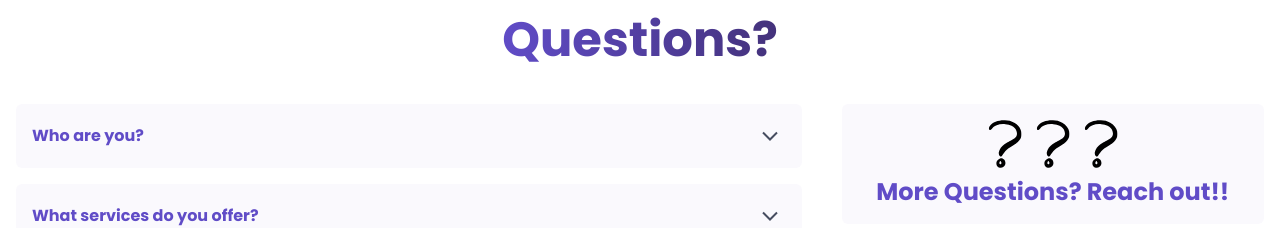
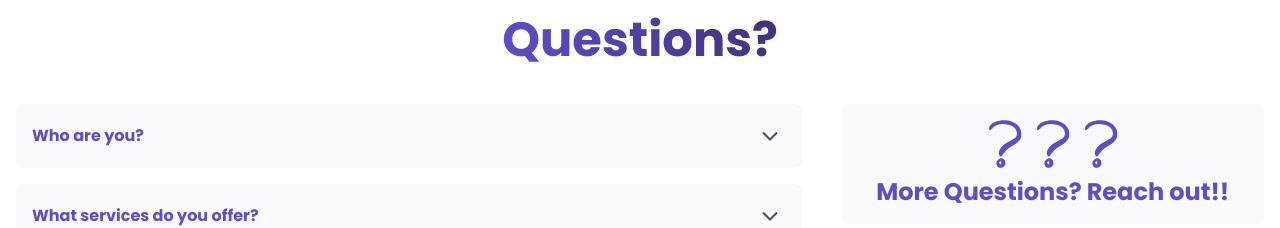
Before and after one commit to khaleedcodes/nimor, a React (Vite) app: page / in a window 1280 px wide. Shown: the part 4120-4348 px from the top of the page. Built offline with nearby package versions, Linux system fonts and the light colour scheme.

Commit message:
layout almost completed

```diff
--- a/src/assets/icons/QuestionMark.tsx
+++ b/src/assets/icons/QuestionMark.tsx
@@ -11,11 +11,11 @@ function QuestionMark() {
         <g clip-path="url(#clip0)">
           <path
             d="M66.9413 6.80024C59.1446 2.43766 50.3245 0.277133 41.4114 0.546415C33.6617 0.308912 25.9438 1.64708 18.7181 4.48125C12.0212 7.16705 7.11762 10.8027 3.73179 15.5952C2.58277 17.3085 1.79652 19.2423 1.42204 21.2758C0.97128 23.5617 1.7923 25.2296 3.67583 25.8522C5.85814 26.5728 7.23824 25.1582 8.4057 23.5228L8.82169 22.9385C10.1179 21.1077 11.4584 19.2152 13.1488 17.9545C15.7556 16.0268 18.6039 14.4551 21.6193 13.2801C28.0755 10.7638 35.2167 9.95614 44.0928 10.7417C50.2398 11.2857 55.4312 12.7133 59.9633 15.1056C66.4404 18.5244 70.5686 22.8625 72.5848 28.3679C75.4394 36.1682 73.865 42.4267 67.9047 46.9699C64.5038 49.4399 60.9478 51.6851 57.2593 53.6917L57.0866 53.7904C55.3042 54.811 53.4087 55.7231 51.5754 56.6054C50.2875 57.2254 48.9544 57.8675 47.6633 58.5446C38.7931 63.1962 32.6943 69.339 29.0187 77.3231C28.0815 79.2688 27.4163 81.3352 27.0419 83.4647C26.7751 85.0929 26.8451 86.7588 27.2472 88.3584C27.6494 89.9574 28.3749 91.4558 29.3787 92.7595C30.3774 94.0916 31.4057 94.378 32.0928 94.3825H32.1129C32.5959 94.363 33.0677 94.2306 33.4907 93.9943C33.9137 93.7586 34.276 93.4262 34.5487 93.0237C35.0787 92.3394 35.6177 91.6603 36.1586 90.9819C37.5836 89.1849 39.0565 87.3268 40.3515 85.3785C44.398 79.2837 49.9011 74.3075 57.6696 69.7175C62.4729 66.9668 67.1332 63.9695 71.6324 60.7377C74.789 58.4139 77.6243 55.6764 80.0629 52.5972C85.1732 46.0616 86.8635 38.6007 85.0863 30.4212C82.8833 20.3058 76.7788 12.3601 66.9413 6.80024Z"
-            fill="#000000"
+            fill="#604cc7"
           />
           <path
             d="M30.0332 123.356C30.5839 123.438 31.1398 123.48 31.6965 123.479C34.3927 123.446 37.0093 122.554 39.1723 120.931C41.3352 119.308 42.9333 117.037 43.738 114.442C44.2238 112.472 44.2537 110.416 43.8254 108.432C43.3971 106.449 42.5221 104.591 41.2679 103.003C40.3147 101.695 39.0606 100.641 37.6134 99.9325C36.1662 99.2229 34.5695 98.8795 32.9612 98.9308C30.8239 98.9379 30.4738 99.0873 26.9591 101.159C24.5168 102.527 22.6082 104.692 21.5469 107.297C20.4857 109.903 20.3345 112.795 21.1184 115.499C22.4288 120.022 25.4291 122.665 30.0332 123.356ZM31.4931 106.086C31.6863 106.346 31.8793 106.59 32.066 106.831C32.6296 107.467 33.0916 108.188 33.4356 108.968C33.8303 110.059 33.9134 111.24 33.6752 112.377C33.4679 112.932 33.0586 113.386 32.5304 113.648C31.8288 114.105 30.9879 114.294 30.16 114.182C29.7343 114.067 28.4395 113.715 28.5278 111.157C28.6224 108.422 29.4898 106.917 31.4938 106.082L31.4931 106.086Z"
-            fill="#000000"
+            fill="#604cc7"
           />
         </g>
         <defs>
--- a/src/components/Button.tsx
+++ b/src/components/Button.tsx
@@ -1,9 +1,7 @@
-// import { Link } from "react-router-dom";
 import { ButtonProp } from "../types/types";
 
 function Button({ children, classes }: ButtonProp) {
   return (
-    // <Link to={`https://forms.gle/2YPmyTGXvdDSJHU19`}>
     <a href="#contact-form">
       <button
         className={`border transition-colors duration-300 bg-first-accent text-white rounded-md hover:bg-second-accent ${classes}`}
```
